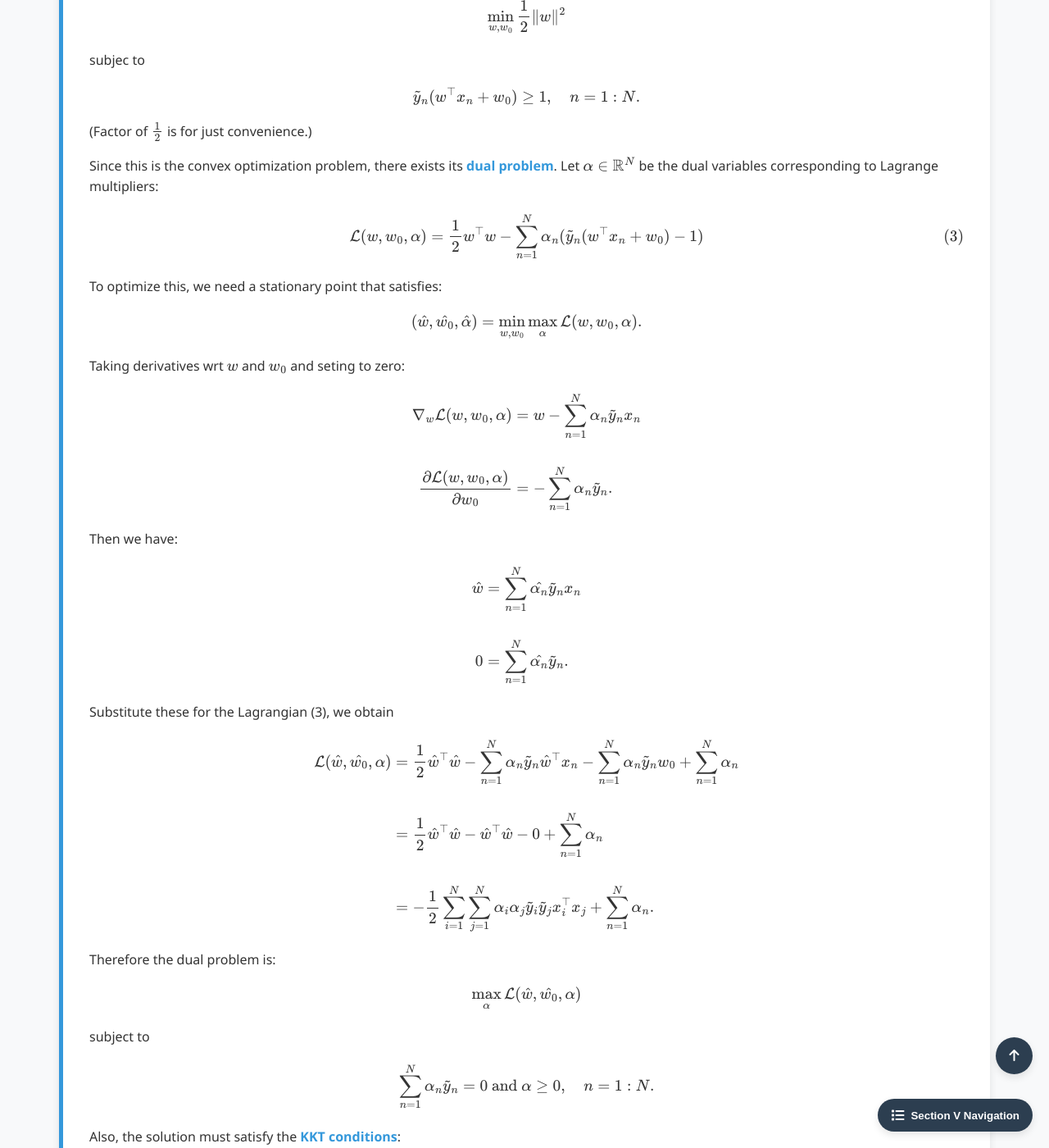
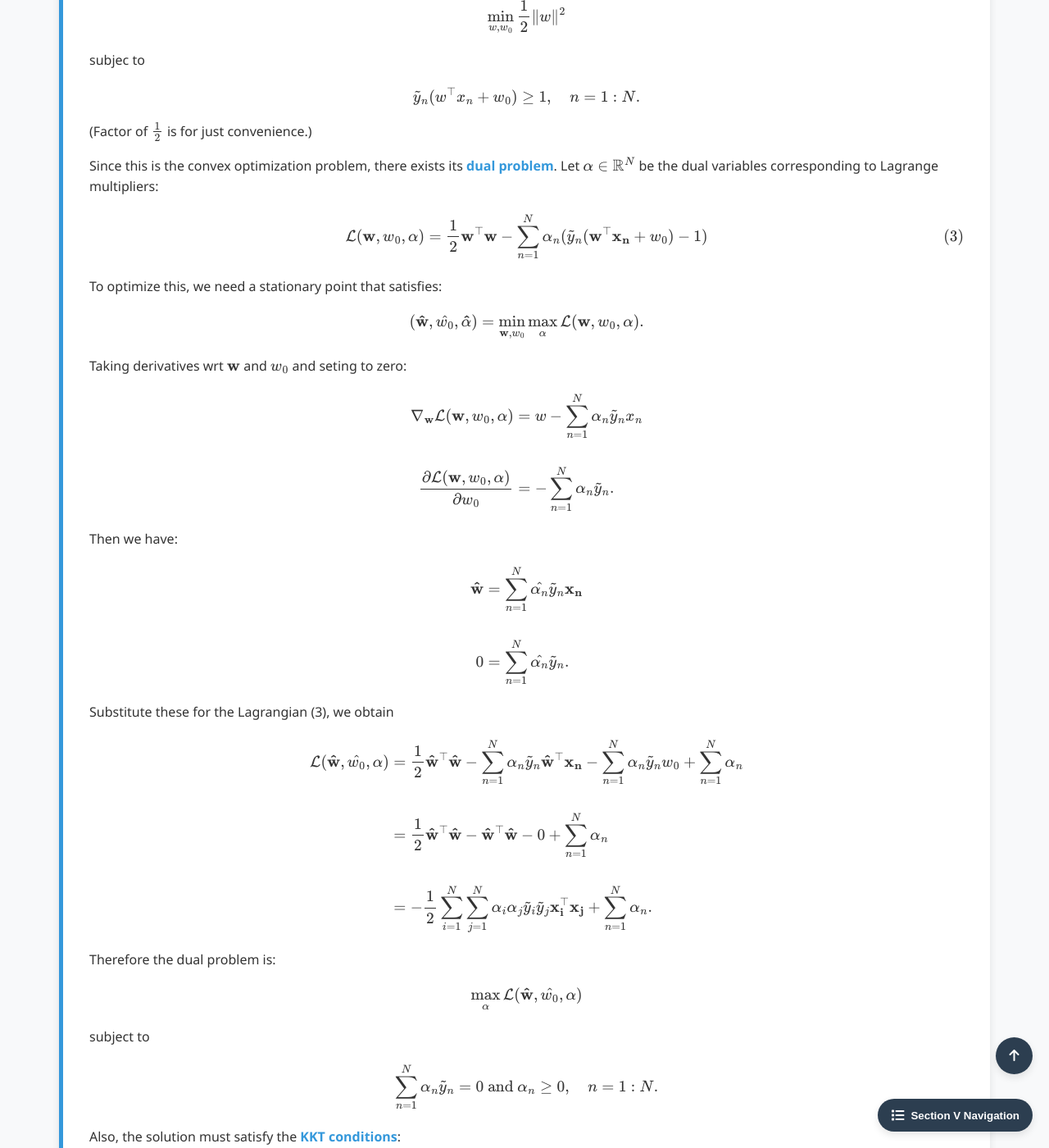
Before and after one commit to Yusukey01/yusukey01.github.io, a Jekyll site: the page built from Mathematics/Machine_learning/svm.html, in a window 1280 px wide and 1400 px high, scrolled down 2255 px. Shown: the whole window at 82% size. Built offline with Jekyll 4.4.1, drawn with Linux system fonts in a browser that asks for light colours; some of the changed text lies outside the part shown.

Commit message:
Updated texts

```diff
--- a/Mathematics/Machine_learning/svm.html
+++ b/Mathematics/Machine_learning/svm.html
@@ -137,7 +137,7 @@ uses_python: false
                 </p>
                 <p>
                     This margin-based approach often leads to strong generalization, especially in high dimensional spaces with limited
-                    samples. By employing the <strong>kernel trick</strong>(e.g., RBF kernel), SVMs can implicitly map inputs
+                    samples. By employing the <strong>kernel trick</strong> (e.g., RBF kernel), SVMs can implicitly map inputs
                     into higher dimensional feature spaces, enabling the classification of nonlinearly separable data without explicitly
                     computing those transformations. Despite the rise of deep learning, SVMs remain valuable for small- to medium-sized
                     datasets, offering robustness and interpretability through a sparse set of support vectors.
@@ -197,55 +197,55 @@ uses_python: false
                     Since this is the convex optimization problem, there exists its <a href="../Calculus/duality.html"><strong>dual problem</strong></a>.  Let
                     \(\alpha \in \mathbb{R}^N\) be the dual variables corresponding to Lagrange multipliers:
                     \[
-                    \mathcal{L}(w, w_0, \alpha) = \frac{1}{2}w^\top w - \sum_{n =1}^N \alpha_n (\tilde{y}_n (w^\top x_n + w_0) -1) \tag{3}
+                    \mathcal{L}(\mathbf{w}, w_0, \mathbf{\alpha}) = \frac{1}{2}\mathbf{w^\top w} - \sum_{n =1}^N \alpha_n (\tilde{y}_n (\mathbf{w^\top x_n} + w_0) -1) \tag{3}
                     \]
                     To optimize this, we need a stationary point that satisfies:
                     \[
-                    (\hat{w}, \hat{w_0}, \hat{\alpha}) = \min_{w, w_0} \max_{\alpha} \mathcal{L}(w, w_0, \alpha).
+                    (\mathbf{\hat{w}}, \hat{w_0}, \mathbf{\hat{\alpha}}) = \min_{\mathbf{w}, w_0} \max_{\mathbf{\alpha}} \mathcal{L}(\mathbf{w}, w_0, \mathbf{\alpha}).
                     \]
-                    Taking derivatives wrt \(w\) and \(w_0\) and seting to zero:
+                    Taking derivatives wrt \(\mathbf{w}\) and \(w_0\) and seting to zero:
                     \[
                     \begin{align*}
-                    \nabla_w \mathcal{L}(w, w_0, \alpha)  &= w - \sum_{n =1}^N \alpha_n \tilde{y}_n x_n  \\\\
-                    \frac{\partial \mathcal{L}(w, w_0, \alpha)}{\partial w_0} &= - \sum_{n =1}^N \alpha_n \tilde{y}_n.
+                    \nabla_{\mathbf{w}} \mathcal{L}(\mathbf{w}, w_0, \mathbf{\alpha})  &= w - \sum_{n =1}^N \alpha_n \tilde{y}_n x_n  \\\\
+                    \frac{\partial \mathcal{L}(\mathbf{w}, w_0, \mathbf{\alpha})}{\partial w_0} &= - \sum_{n =1}^N \alpha_n \tilde{y}_n.
                      \end{align*}
                     \]
                     Then we have:
                     \[
                     \begin{align*}
-                    \hat{w} &= \sum_{n =1}^N \hat{\alpha_n} \tilde{y}_n x_n  \\\\
+                    \mathbf{\hat{w}} &= \sum_{n =1}^N \hat{\alpha_n} \tilde{y}_n \mathbf{x_n}  \\\\
                     0 &= \sum_{n =1}^N \hat{\alpha_n} \tilde{y}_n.
                     \end{align*}
                     \]
                     Substitute these for the Lagrangian (3), we obtain
                     \[
                     \begin{align*}
-                     \mathcal{L}(\hat{w}, \hat{w_0}, \alpha) &= \frac{1}{2}\hat{w}^\top \hat{w} - \sum_{n =1}^N \alpha_n \tilde{y}_n \hat{w}^\top x_n
+                     \mathcal{L}(\mathbf{\hat{w}}, \hat{w_0}, \mathbf{\alpha}) &= \frac{1}{2}\mathbf{\hat{w}^\top \hat{w}} - \sum_{n =1}^N \alpha_n \tilde{y}_n \mathbf{\hat{w}^\top x_n}
                                                                - \sum_{n =1}^N \alpha_n \tilde{y}_n w_0 + \sum_{n =1}^N  \alpha_n  \\\\
-                                                             &= \frac{1}{2}\hat{w}^\top \hat{w} - \hat{w}^\top \hat{w} - 0 + \sum_{n =1}^N  \alpha_n \\\\
-                                                             &= - \frac{1}{2} \sum_{i =1}^N \sum_{j = 1}^N \alpha_i \alpha_j \tilde{y}_i \tilde{y}_j x_i^\top x_j
+                                                             &= \frac{1}{2} \mathbf{\hat{w}^\top \hat{w}} - \mathbf{\hat{w}^\top \hat{w}} - 0 + \sum_{n =1}^N  \alpha_n \\\\
+                                                             &= - \frac{1}{2} \sum_{i =1}^N \sum_{j = 1}^N \alpha_i \alpha_j \tilde{y}_i \tilde{y}_j \mathbf{x_i^\top x_j}
                                                                 + \sum_{n =1}^N \alpha_n.
                     \end{align*}
                     \]
                     Therefore the dual problem is:
                     \[
-                    \max_{\alpha}  \mathcal{L}(\hat{w}, \hat{w_0}, \alpha)
+                    \max_{\mathbf{\alpha}}  \mathcal{L}(\mathbf{\hat{w}}, \hat{w_0}, \mathbf{\alpha})
                     \]
                     subject to
                     \[
-                    \sum_{n =1}^N \alpha_n \tilde{y}_n = 0 \text{ and }  \alpha \geq 0, \quad n = 1 : N.
+                    \sum_{n =1}^N \alpha_n \tilde{y}_n = 0 \text{ and }  \alpha_n \geq 0, \quad n = 1 : N.
                     \]
                     Also, the solution must satisfy the <a href="../Calculus/constrained_opt.html"><strong>KKT conditions</strong></a>:
                     \[
                     \begin{align*}
                     \alpha_n &\geq 0 \\\\
-                    \tilde{y}_n f(x_n) -1 &\geq 0 \\\\
-                    \alpha_n (\tilde{y}_n f(x_n) -1 ) &= 0
+                    \tilde{y}_n f(\mathbf{x_n}) -1 &\geq 0 \\\\
+                    \alpha_n (\tilde{y}_n f(\mathbf{x_n}) -1 ) &= 0
                     \end{align*}
                     \]
                     Thus, for each data point, either
                     \[
-                    \alpha_n = 0 \, \text{ or } \, \tilde{y}_n (\hat{w}^\top x_n + \hat{w}_0) = 1
+                    \alpha_n = 0 \, \text{ or } \, \tilde{y}_n (\mathbf{\hat{w}^\top x_n} + \hat{w}_0) = 1
                     \]
                     must hold. The points meet the second condition are called <strong>support vectors</strong>.
                 </p>
@@ -253,8 +253,8 @@ uses_python: false
                     Let the set of support vectors  be \(\mathcal{S}\). To perform prediction, we use:
                     \[
                     \begin{align*}
-                    f(x ; \hat{w}, \hat{w}_0) &= \hat{w}^\top x + \hat{w}_0 \\\\
-                                              &= \sum_{n \in \mathcal{S}} \alpha_n \tilde{y}_n x_n^\top x + \hat{w}_0.
+                    f(\mathbf{x} ; \mathbf{\hat{w}}, \hat{w}_0) &= \mathbf{\hat{w}^\top x} + \hat{w}_0 \\\\
+                                              &= \sum_{n \in \mathcal{S}} \alpha_n \tilde{y}_n \mathbf{x_n^\top x} + \hat{w}_0.
                     \end{align*}
                     \]
                     By the <a href="intro_classification.html"><strong>kernel trick</strong></a>,
@@ -264,8 +264,8 @@ uses_python: false
                     Also,
                     \[
                     \begin{align*}
-                    \hat{w}_0 &= \frac{1}{|\mathcal{S}|} \sum_{n \in \mathcal{S}} \left(\tilde{y}_n - \hat{w}^\top x_n \right) \\\\
-                              &= \frac{1}{|\mathcal{S}|} \sum_{n \in \mathcal{S}} \left(\tilde{y}_n - \sum_{m \in \mathcal{S}} \alpha_m \tilde{y}_m x_m^\top x_n \right).
+                    \hat{w}_0 &= \frac{1}{|\mathcal{S}|} \sum_{n \in \mathcal{S}} \left(\tilde{y}_n - \mathbf{\hat{w}^\top x_n} \right) \\\\
+                              &= \frac{1}{|\mathcal{S}|} \sum_{n \in \mathcal{S}} \left(\tilde{y}_n - \sum_{m \in \mathcal{S}} \alpha_m \tilde{y}_m \mathbf{x_m^\top x_n} \right).
                     \end{align*}
                     \]
                     By the <strong>kernel trick</strong>,
@@ -286,27 +286,28 @@ uses_python: false
                     \]
                     Thus our objective becomes:
                     \[
-                    \min_{w, w_0, \xi} \frac{1}{2} \| w \|^2 + C \sum_{n =1}^N \xi_n
+                    \min_{\mathbf{w}, w_0, \mathbf{\xi}} \frac{1}{2} \| w \|^2 + C \sum_{n =1}^N \xi_n
                     \]
                     subject to
                     \[
-                    \xi_n \geq 0, \quad \tilde{y}_n (x_n^\top w + w_0) \geq 1 - \xi_n
+                    \xi_n \geq 0, \quad \tilde{y}_n (\mathbf{x_n^\top w} + w_0) \geq 1 - \xi_n
                     \]
                     where \(C \geq 0\) is a hyper parameter that controls how many data points are allowed to violate the margin.
                 </p>
                 <p>
                     The Lagrangian becomes:
                     \[
-                    \mathcal{L}(w, w_0, \alpha, \xi, \mu) = \frac{1}{2} w^\top w + C \sum_{n =1}^N \xi_n
-                                                            - \sum_{n = 1}^N \alpha (\tilde{y}(w^\top x_n + w_0) -1 + \xi_n)
+                    \mathcal{L}(\mathbf{w}, w_0, \mathbf{\alpha}, \mathbf{\xi}, \mathbf{\mu})
+                                                            = \frac{1}{2} \mathbf{w^\top w} + C \sum_{n =1}^N \xi_n
+                                                            - \sum_{n = 1}^N \alpha_n (\tilde{y}_n (\mathbf{w^\top x_n} + w_0) -1 + \xi_n)
                                                             - \sum_{n = 1}^N \mu_n \xi_n
                     \]
-                    where \(\alpha \geq 0, \text{ and } \mu_n \geq 0\) are lagrange multipliers.
+                    where \(\alpha_n \geq 0, \text{ and } \mu_n \geq 0\) are lagrange multipliers.
                 </p>
                 <p>
-                By optimizing out \(w, \, w_0, \text{ and } \xi\), we obtain:
+                By optimizing out \(\mathbf{w}, \, w_0, \text{ and } \mathbf{\xi}\), we obtain:
                 \[
-                 \mathcal{L}(\alpha) = \sum_{i = 1}^N \alpha_i -\frac{1}{2}\sum_{i =1}^N \sum_{j = 1}^N \alpha_i \alpha_j \tilde{y}_i \tilde{y}_j x_i^\top x_j.
+                 \mathcal{L}(\mathbf{\alpha}) = \sum_{i = 1}^N \alpha_i -\frac{1}{2}\sum_{i =1}^N \sum_{j = 1}^N \alpha_i \alpha_j \tilde{y}_i \tilde{y}_j \mathbf{x_i^\top x_j}.
                  \]
                  This dual form is equivalent to the hard margin version, but constraints are different. By the KKT conditions:
                 \[
```
